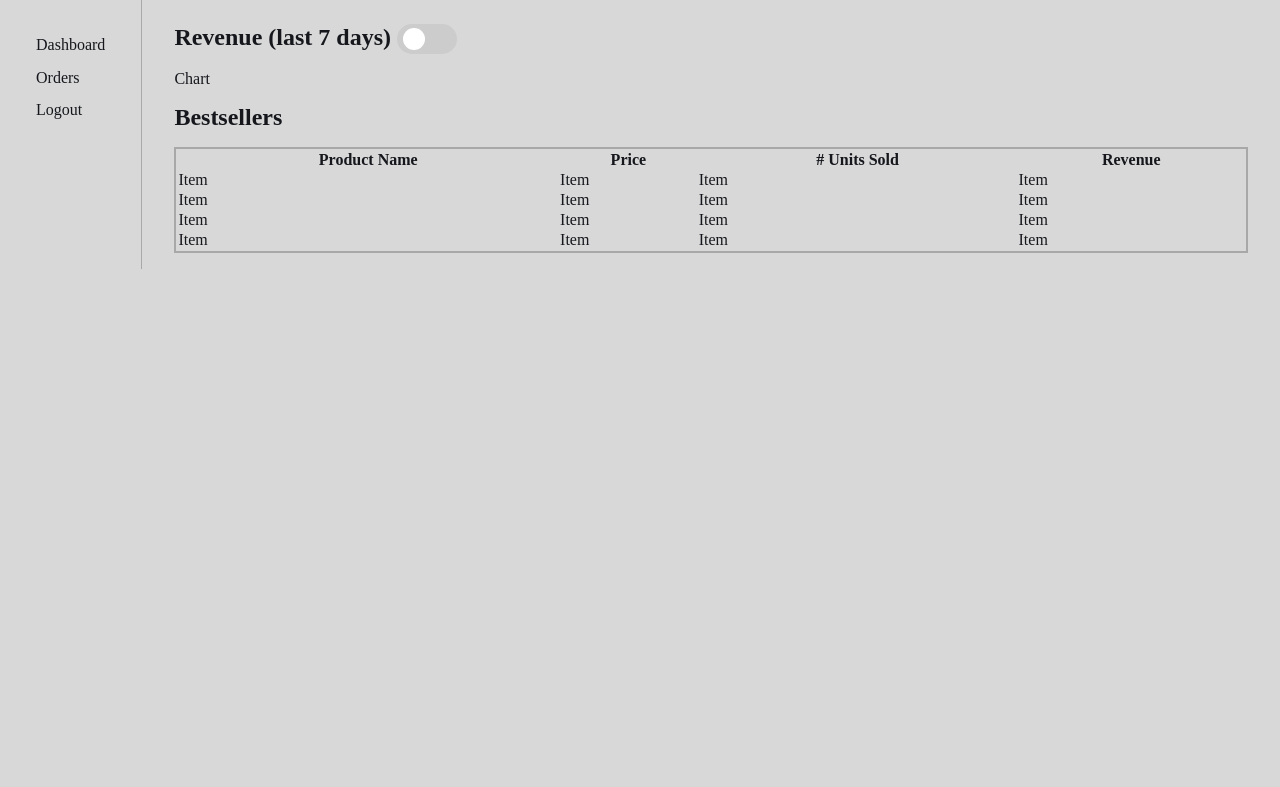
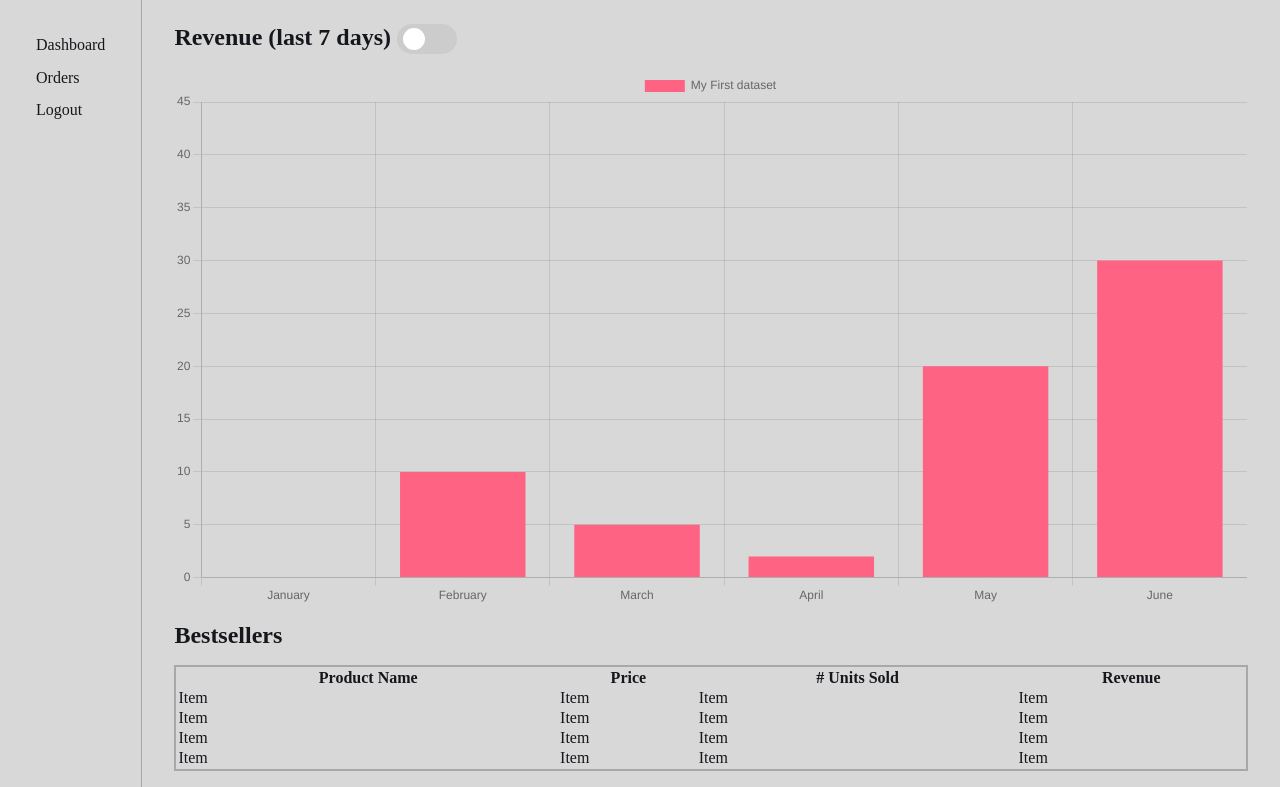
Before and after one commit to Quarcoo-arc/FE_Submission02, a plain HTML site: page public/index.html in a window 1280 px wide. Shown: the part 159-946 px from the top of the page. Before the commit the page ends 800 px from the top, so only its background shows below. Drawn offline with nearby package versions, Linux system fonts and the light colour scheme.

Commit message:
Dummy chart added

```diff
--- a/public/index.html
+++ b/public/index.html
@@ -5,6 +5,8 @@
     <meta http-equiv="X-UA-Compatible" content="IE=edge" />
     <meta name="viewport" content="width=device-width, initial-scale=1.0" />
     <link rel="stylesheet" href="./styles/index.css" />
+    <script src="https://cdn.jsdelivr.net/npm/chart.js" defer async></script>
+    <script src="./scripts/index.js" async defer></script>
     <title>Freddy's Candies | Dashboard</title>
   </head>
   <body>
@@ -48,7 +50,9 @@
           </label>
         </h2>
 
-        <p>Chart</p>
+        <div>
+          <canvas id="myChart"></canvas>
+        </div>
 
         <h2>Bestsellers</h2>
         <table>
--- /dev/null
+++ b/public/scripts/index.js
@@ -0,0 +1,21 @@
+const labels = ["January", "February", "March", "April", "May", "June"];
+
+const data = {
+  labels: labels,
+  datasets: [
+    {
+      label: "My First dataset",
+      backgroundColor: "rgb(255, 99, 132)",
+      borderColor: "rgb(255, 99, 132)",
+      data: [0, 10, 5, 2, 20, 30, 45],
+    },
+  ],
+};
+
+const config = {
+  type: "bar",
+  data: data,
+  options: {},
+};
+
+const myChart = new Chart(document.getElementById("myChart"), config);
```
